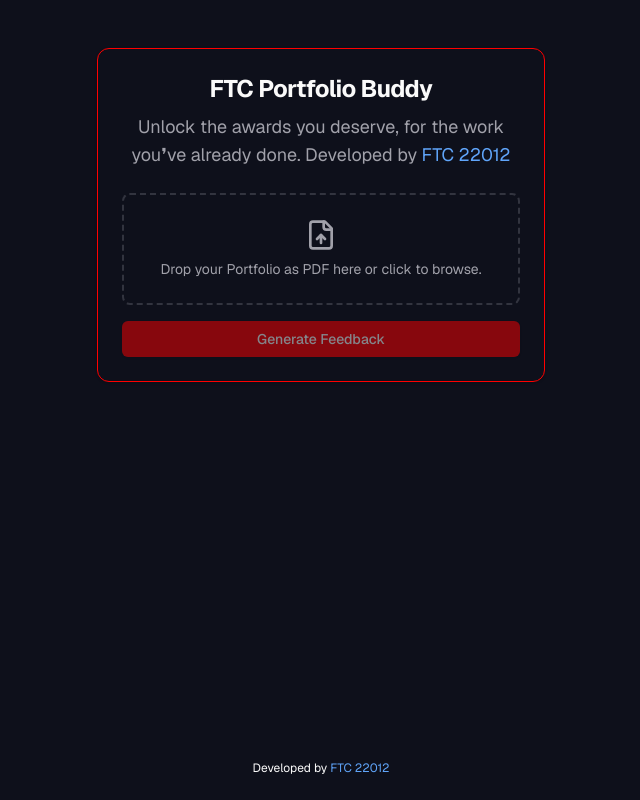
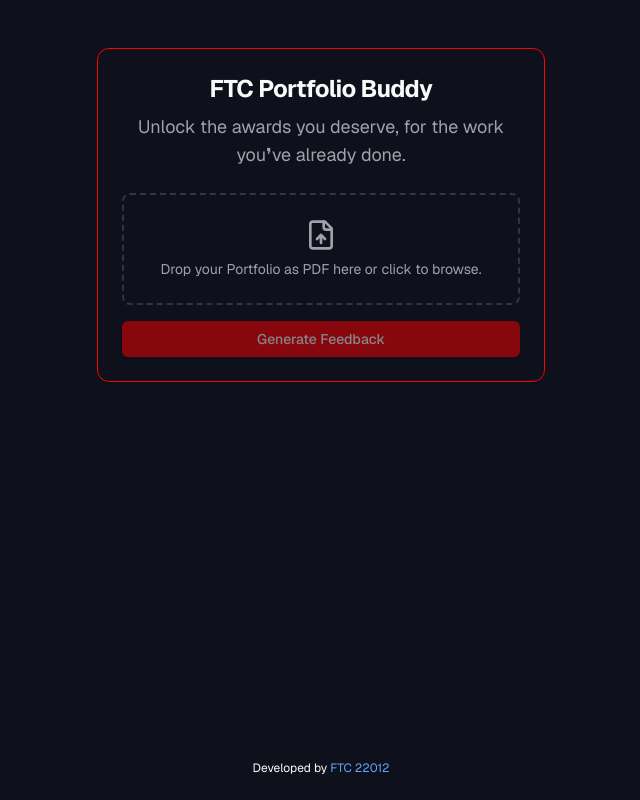
Before and after one commit to BlueMoon73/ftc-portfolio-buddy, a Next.js app: page / in a window 1280 px wide. Shown: the whole page, without its empty margins (319-959 px from the left). Built offline with nearby package versions, Linux system fonts and the light colour scheme.

Commit message:
Update page.tsx

```diff
--- a/app/(preview)/page.tsx
+++ b/app/(preview)/page.tsx
@@ -186,10 +186,7 @@ Unlock the awards you deserve, for the work you❜ve already done.  {"\n"} Devel
                             FTC Portfolio Buddy
                         </CardTitle>
                         <CardDescription className="text-lg">
-                        Unlock the awards you deserve, for the work you❜ve already done. {"\n"} Developed by {" "}
-                        <Link href="https://linktr.ee/ftc22012">
-                        FTC 22012
-                            </Link>
+                        Unlock the awards you deserve, for the work you❜ve already done.
                         </CardDescription>
 
                     </div>
```
